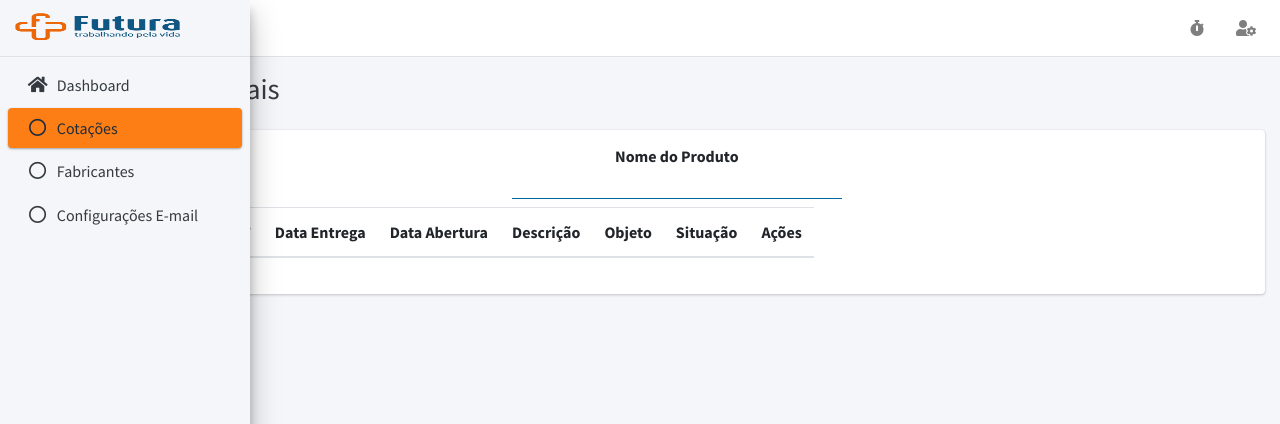
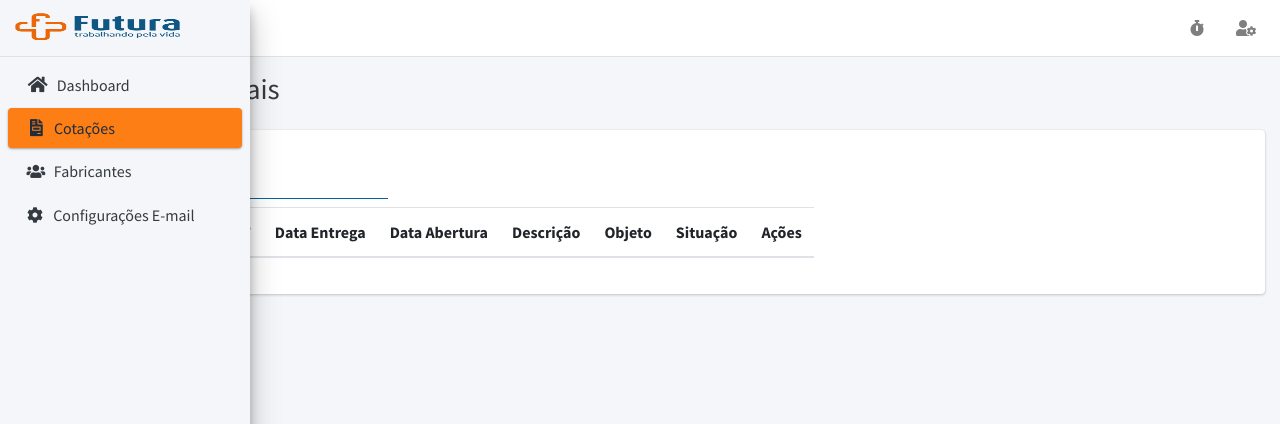
Before and after one commit to LucasLafs/ComprasNETOficial, a PHP site: page /apps/cotacoes.php in a window 1280 px wide. Shown: the top 424 px of the page. Run offline with PHP 8.4, Linux system fonts and the light colour scheme; a user stored in the database is signed in; data that the repository does not hold is empty; some libraries are stand-ins or nearby versions.

Commit message:
alteraçoes

```diff
--- a/ajax/email.php
+++ b/ajax/email.php
@@ -18,6 +18,7 @@ if ($_REQUEST['act']) {
     } else if ($request == 'sendEmail') {
         if (isset($_REQUEST['item_id'])) {
           $item_id = $_REQUEST['item_id'];
+
           return prepareMail(0, $item_id);
         }
         $idRef = $_REQUEST['id'];
--- a/apps/cotacoes.php
+++ b/apps/cotacoes.php
@@ -32,26 +32,26 @@ require_once("../header/cabecalho.php");
                           <div class="tab1-loading overlay loadTable" style="display: none"></div>
                           <div class="tab1-loading loading-img loadTable" style="display: none"></div>
                             <div class='row'>
-                                <div class='col-md-12 text-center'>
+                                <div class='col-md-12'>
                                     <button style="display: none; margin-top: 15px; float: right;" class="btn btn-tool" id="btnForceSincronismo" onClick='getLicGerais();' title="Forçar sincronismo">
                                         <i class="fas fa-sync"></i>
                                     </button>
                                   <form id="formFiltros">
                                     <div id="filtroData" style="display: none; margin-left: -2%;">
                                       <label>Data de Abertura
-                                        <input type="date" name="data" id="inputfiltroData" style="width: 215px" class="input form-control text-center form-control-sm inputFiltro"></label>
+                                        <input type="date" name="data" id="inputfiltroData" style="width: 120%" class="input form-control form-control-sm inputFiltro"></label>
                                     </div>
                                     <div id="filtroNomeProduto">
                                       <label>Nome do Produto
-                                        <input type="text" name="nome_produto" id="nome_produto" class="input form-control form-control-sm inputFiltro" style="width: 330px"></label>
+                                        <input type="text" name="nome_produto" id="nome_produto" class="input form-control form-control-sm inputFiltro" style="width: 150%"></label>
                                     </div>
                                     <div id="filtroObjDesc" style="display: none">
                                       <label>Objeto Descrição
-                                        <input type="text" name="desc_obj" id="desc_obj" style="width: 330px" id="desc_obj" class="input form-control form-control-sm inputFiltro"></label>
+                                        <input type="text" name="desc_obj" id="desc_obj" style="width: 150%" id="desc_obj" class="input form-control form-control-sm inputFiltro"></label>
                                     </div>
                                     <div id="lupaFiltro" style="display: none">
                                       <input type="hidden" name="act" value="getLicitacoes">
-                                      <button style="margin-left: -105px;margin-top: 15px;" name="filtro" value="1" type="button" class="btn btn-link" id="filtrarCotacoes"><span class="fa fa-search"></span></button>
+                                      <button style="margin-left: -40px;margin-top: 15px;" name="filtro" value="1" type="button" class="btn btn-link" id="filtrarCotacoes"><span class="fa fa-search"></span></button>
                                     </div>
                                   </form>
 
@@ -174,6 +174,11 @@ function getCotacoes() {
 
   });
 }
+
+function locationBrVal(valor) {
+  return parseFloat(valor).toLocaleString('pt-BR', { style: 'currency', currency: 'BRL', minimumFractionDigits: 2});
+}
+
 
 function makeTblLicitacoes(data) {
 
@@ -310,7 +315,7 @@ function makeTblLicitacoes(data) {
                     value = "value='"+d.id+"'";
 
                     input = '<label class="container" >\n' +
-                      '  <input type="checkbox" style="background: white !important"  value="'+d.id+'" data-ident="'+identificador+'" class="checkOne checkOneItem'+identificador+'">\n' +
+                      '  <input type="checkbox" style="background: white !important"  value="'+d.id+'" data-ident="'+identificador+'" data-pf_id="'+produto_id+'" class="checkOne checkOneItem'+identificador+'">\n' +
                       '  <span class="checkmark"></span>\n' +
                       '</label>';
                   }
@@ -337,7 +342,7 @@ function makeTblLicitacoes(data) {
                     d.cod_produto || '-',
                     d.quantidade || '-',
                     d.unidade || '-',
-                    d.valor_estimado || '-',
+                    d.valor_estimado ? locationBrVal(d.valor_estimado) : '-',
                     " <button style='color: "+iconColor+"' class='btn btn-sm btn-edit pull-left sendMail'\n" +
                     "      title='"+title+"' id='"+d.id+"'  data-pf_id='"+produto_id+"' data-fabricante='"+idFabricante+"' "+disabled+" "+value+" > <span class='fas fa-mail-bulk'/>\n" +
                     "          </button>" + flag,
--- a/header/cabecalho.php
+++ b/header/cabecalho.php
@@ -51,7 +51,7 @@ if (!isset ($_SESSION['user']) == true) //verifica se há uma sessão, se não,
   <!-- Google Font: Source Sans Pro -->
   <link href="https://fonts.googleapis.com/css?family=Source+Sans+Pro:300,400,400i,700" rel="stylesheet">
 </head>
-<body class="hold-transition sidebar-mini layout-fixed">
+<body class="hold-transition sidebar-mini layout-fixed sidebar-collapse">
 <div class="wrapper">
 
   <div class="tab1-loading overlay"></div>
@@ -144,7 +144,7 @@ if (!isset ($_SESSION['user']) == true) //verifica se há uma sessão, se não,
 <!-- Main Sidebar Container -->
 <aside class="main-sidebar sidebar-light-orange elevation-4" style='min-height: 940px; background: #F4F6F9'>
   <!-- Brand Logo -->
-  <a href="index3.html" class="brand-link" style="height: 57px;">
+  <a href="./dashboard.php" class="brand-link" style="height: 57px;">
     <!-- 1c5581 <img src="../layout/dist/img/AdminLTELogo.png" alt="AdminLTE Logo" class="brand-image img-circle elevation-3" -->
     <img src="../layout/images/logo-futura.png" alt="AdminLTE Logo" class="brand-image"
          style='width: 175px; height: 50px; margin-left: 2px'>
@@ -165,19 +165,19 @@ if (!isset ($_SESSION['user']) == true) //verifica se há uma sessão, se não,
         </li>
         <li class="nav-item">
           <a href="./cotacoes.php" class="nav-link">
-            <i class="far fa-circle nav-icon"></i>
+            <i class="fas fa-file-invoice" style="font-size: 17px; margin-right: 8px; margin-left: 6px;"></i>
             <p>Cotações</p>
           </a>
         </li>
         <li class="nav-item">
           <a href="./fabricantes.php" class="nav-link">
-            <i class="far fa-circle nav-icon"></i>
+            <i class="fas fa-users nav-icon" style="font-size: 15px; margin-left: -1px; margin-right: 2px;"></i>
             <p>Fabricantes</p>
           </a>
         </li>
         <li class="nav-item">
           <a href="./conf-email.php" class="nav-link">
-            <i class="far fa-circle nav-icon"></i>
+            <i class="fas fa-cog" style="margin-right: 7px; margin-left: 3px;"></i>
             <p>Configurações E-mail</p>
           </a>
         </li>
--- a/js/ready.js
+++ b/js/ready.js
@@ -11,11 +11,6 @@ $(document).ready(function() {
     document.head.appendChild(sendMail);
 
     getTimeout();
-
-    $(window).on('load', function () {
-        $(".sidebar-mini").addClass('sidebar-collapse');
-
-    });
 
     $(function () {
 
--- a/js/sendMail.js
+++ b/js/sendMail.js
@@ -88,23 +88,24 @@ $(function () {
     $("#loadingAllEmails").show();
 
     let id = $(this).val();
+
     let produtos = [];
     let i = 0;
-
+    var produto_id = $(this).attr('data-pf_id');
     $.each($(".checkOneItem" + id), function () {
       if ($(this).prop('checked') == true) {
         i++;
-        produtos.push($(this).val());
+        produtos.push($(this).attr('data-pf_id'));
       }
 
     });
 
-    $.each(produtos, function (index, item_id) {
+    $.each(produtos, function (index, pf_id) {
       $.when(
-        $.ajax('../ajax/email.php?act=sendEmail&item_id=' + item_id),
+        $.ajax('../ajax/email.php?act=sendEmail&id=' + pf_id),
       ).then(function(){
         i--;
-
+        $("#flag" + pf_id).show();
         if (i == 0) {
           Swal.fire({
             title: 'Os e-mails foram enviados com sucesso.',
@@ -113,6 +114,7 @@ $(function () {
             confirmButtonColor: '#3085d6',
             confirmButtonText: '<i class="fa fa-thumbs-up"></i>'
           }).then(()=> {
+
             $("#loadingAllEmails").hide();
           });
         }
--- a/layout/css/geral.css
+++ b/layout/css/geral.css
@@ -186,12 +186,12 @@ tr.shown td.details-control {
 div.dataTables_wrapper div.dataTables_filter input {
   display: block !important;
   margin-left: 0 !important;
-  width: 215px !important;
+  width: 105% !important;
 }
 
 div.dataTables_wrapper div.dataTables_filter label {
   font-weight: bold !important;
-  text-align: center !important;
+  /*text-align: center !important;*/
 }
 
 .dataTables_filter {
```
Also changed, not shown: apps/dashboard.php (+6 -2 lines), apps/fabricantes.php (+20 -0 lines), layout/images/fabricantes.svg (added), layout/images/lici.svg (added), layout/images/mail.svg (added), layout/images/sydney-opera-house.svg (added).
